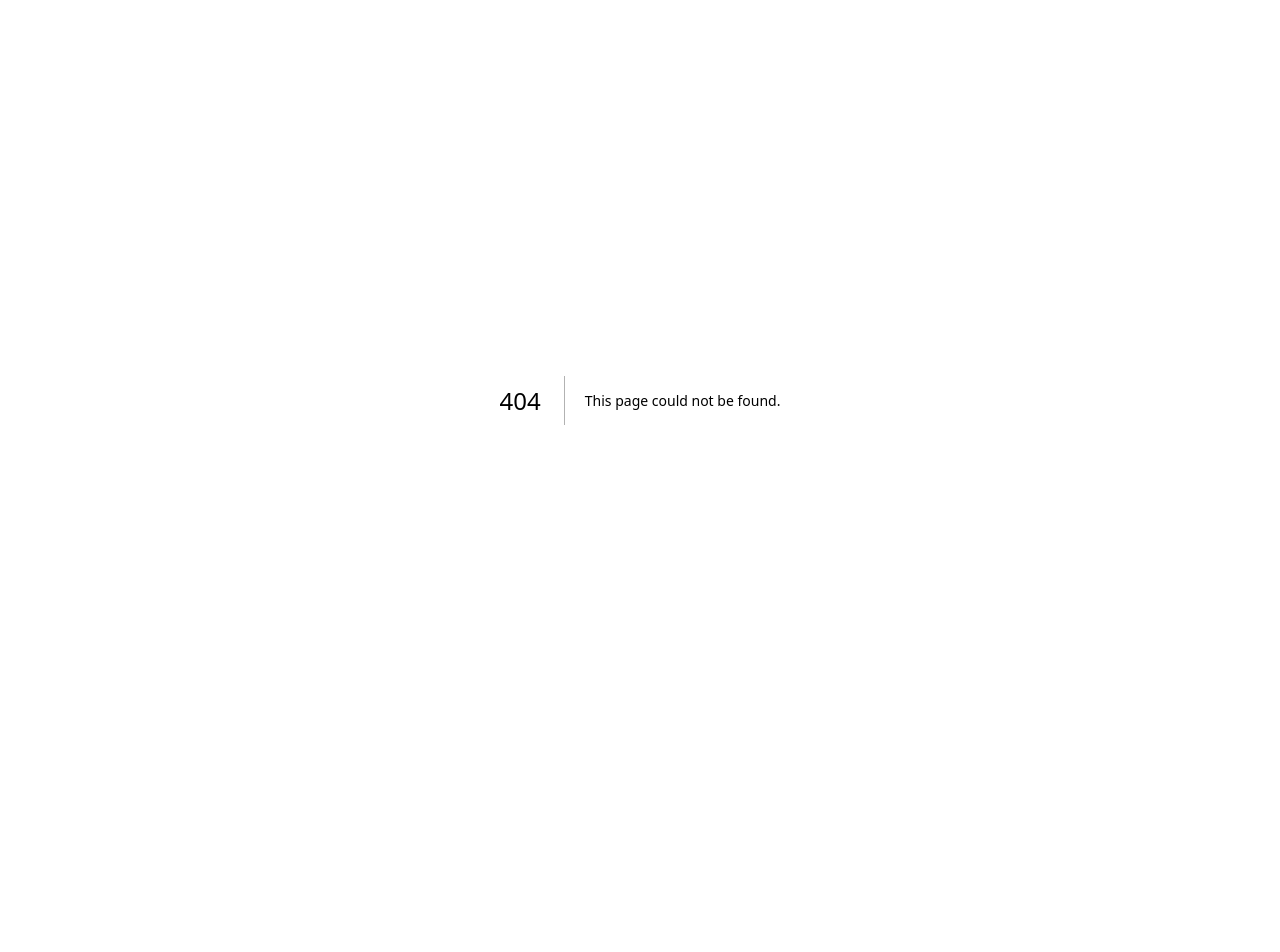
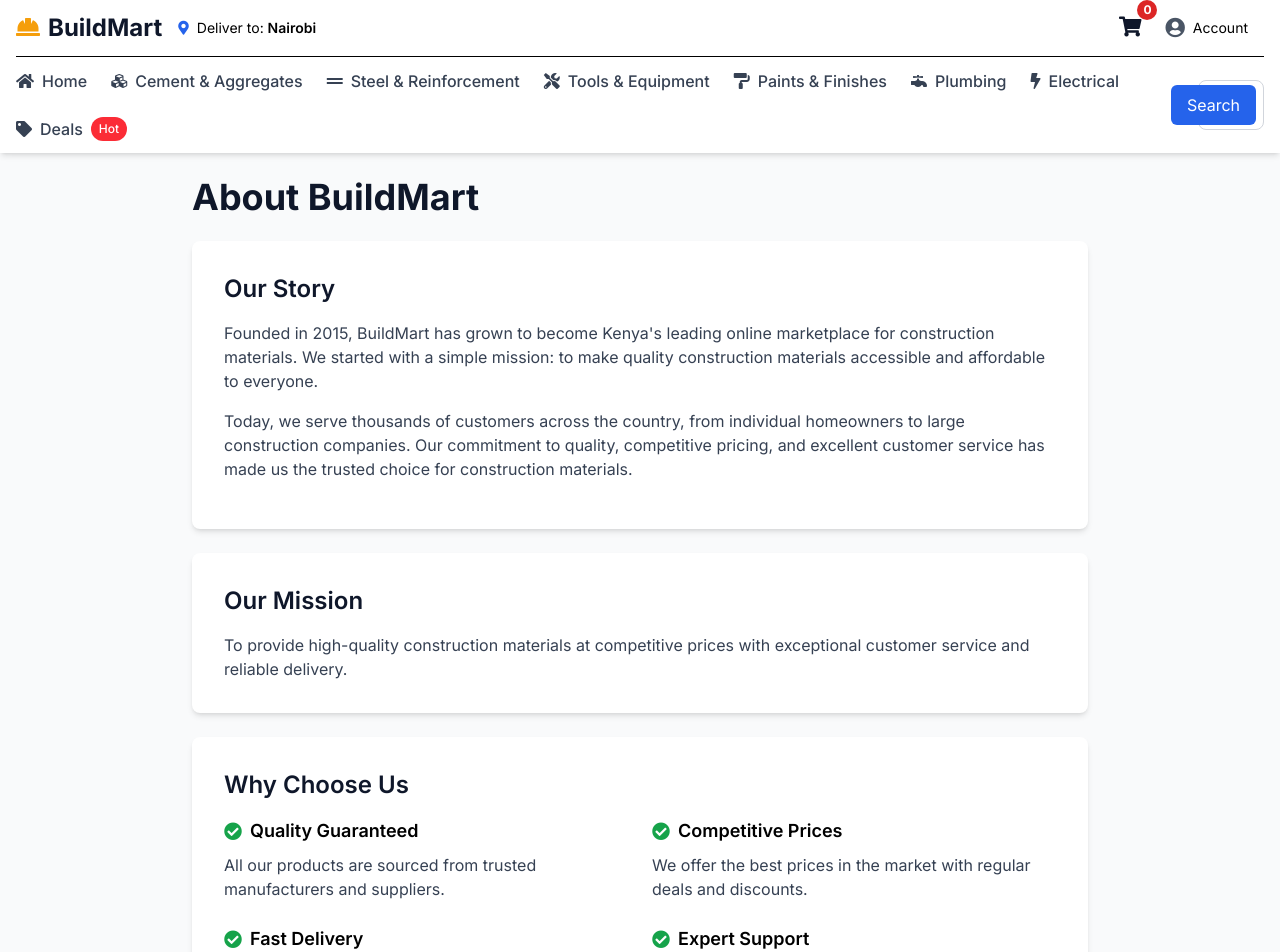
Before and after one commit to Bshisia/BuildMart, a Next.js app: page /about in a window 1280 px wide. Before the commit this address had no page. Shown: the top 952 px of the page. Before the commit the page ends 800 px from the top, so only its background shows below. Built offline with nearby package versions, Linux system fonts and the light colour scheme.

Commit message:
Add About Us page with company information

```diff
--- /dev/null
+++ b/src/app/about/page.js
@@ -0,0 +1,66 @@
+'use client';
+
+import PageLayout from '../components/PageLayout';
+
+export default function AboutPage() {
+  return (
+    <PageLayout>
+      <div className="max-w-4xl mx-auto">
+        <h1 className="text-4xl font-bold text-secondary mb-6">About BuildMart</h1>
+
+        <div className="bg-white rounded-lg shadow-md p-8 mb-6">
+          <h2 className="text-2xl font-semibold text-secondary mb-4">Our Story</h2>
+          <p className="text-gray-700 mb-4">
+            Founded in 2015, BuildMart has grown to become Kenya&apos;s leading online marketplace for construction materials.
+            We started with a simple mission: to make quality construction materials accessible and affordable to everyone.
+          </p>
+          <p className="text-gray-700 mb-4">
+            Today, we serve thousands of customers across the country, from individual homeowners to large construction companies.
+            Our commitment to quality, competitive pricing, and excellent customer service has made us the trusted choice for construction materials.
+          </p>
+        </div>
+
+        <div className="bg-white rounded-lg shadow-md p-8 mb-6">
+          <h2 className="text-2xl font-semibold text-secondary mb-4">Our Mission</h2>
+          <p className="text-gray-700">
+            To provide high-quality construction materials at competitive prices with exceptional customer service and reliable delivery.
+          </p>
+        </div>
+
+        <div className="bg-white rounded-lg shadow-md p-8 mb-6">
+          <h2 className="text-2xl font-semibold text-secondary mb-4">Why Choose Us</h2>
+          <div className="grid md:grid-cols-2 gap-6">
+            <div>
+              <h3 className="font-semibold text-lg mb-2 flex items-center">
+                <i className="fas fa-check-circle text-success mr-2"></i>
+                Quality Guaranteed
+              </h3>
+              <p className="text-gray-700">All our products are sourced from trusted manufacturers and suppliers.</p>
+            </div>
+            <div>
+              <h3 className="font-semibold text-lg mb-2 flex items-center">
+                <i className="fas fa-check-circle text-success mr-2"></i>
+                Competitive Prices
+              </h3>
+              <p className="text-gray-700">We offer the best prices in the market with regular deals and discounts.</p>
+            </div>
+            <div>
+              <h3 className="font-semibold text-lg mb-2 flex items-center">
+                <i className="fas fa-check-circle text-success mr-2"></i>
+                Fast Delivery
+              </h3>
+              <p className="text-gray-700">Free delivery on orders over KES 50,000 with next-day delivery available.</p>
+            </div>
+            <div>
+              <h3 className="font-semibold text-lg mb-2 flex items-center">
+                <i className="fas fa-check-circle text-success mr-2"></i>
+                Expert Support
+              </h3>
+              <p className="text-gray-700">Our team of experts is always ready to help with your construction needs.</p>
+            </div>
+          </div>
+        </div>
+      </div>
+    </PageLayout>
+  );
+}
```
